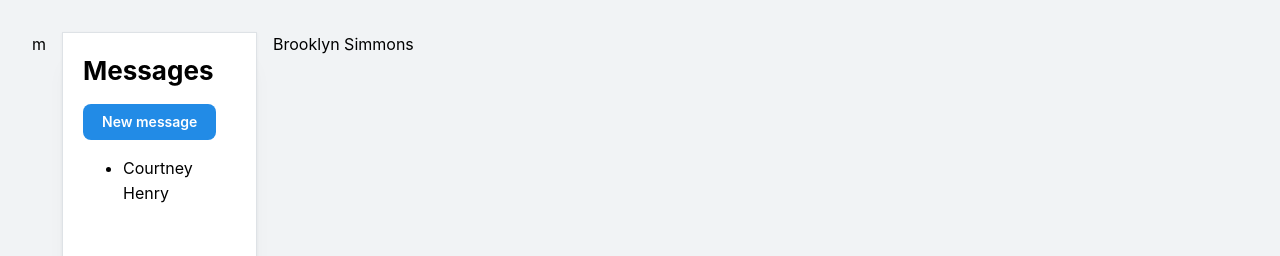
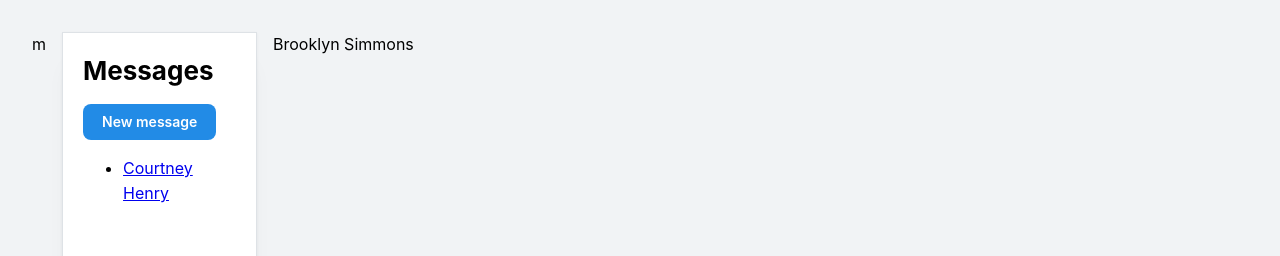
Before and after one commit to henrylin03/zam-messages--ui, a React (Vite) app: page /messages in a window 1280 px wide. Shown: the top 256 px of the page. Built offline with nearby package versions, Linux system fonts and the light colour scheme.

Commit message:
feat(MessagePreview): start building message preview child component that, on click, routes user to /messages/{authorId}
routing is better than just doing pure state. in a sense then, the list of messages would be kind of like navigation links?

```diff
--- /dev/null
+++ b/src/pages/MessagesPage/MessagesList/MessagePreview/index.tsx
@@ -0,0 +1,12 @@
+import type { Message } from "@models/messages";
+import { Link } from "react-router";
+
+interface Props {
+  message: Message;
+}
+
+const MessagePreview = ({ message }: Props) => (
+  <Link to={`/messages/${message.author.id}`}>{message.author.name}</Link>
+);
+
+export default MessagePreview;
--- a/src/pages/MessagesPage/MessagesList/index.tsx
+++ b/src/pages/MessagesPage/MessagesList/index.tsx
@@ -1,6 +1,7 @@
 import { Button, Group, ScrollArea, Stack, Title } from "@mantine/core";
 import type { Message } from "@models/messages";
 import styles from "./MessagesList.module.css";
+import MessagePreview from "./MessagePreview";
 
 interface Props {
   messages: Message[];
@@ -15,7 +16,9 @@ const MessagesList = ({ messages }: Props) => (
     <ScrollArea h="100%" type="auto" offsetScrollbars>
       <Stack component="ul" gap="sm">
         {messages.map((message) => (
-          <li>{message.author.name}</li>
+          <li>
+            <MessagePreview message={message} />
+          </li>
         ))}
       </Stack>
     </ScrollArea>
```
